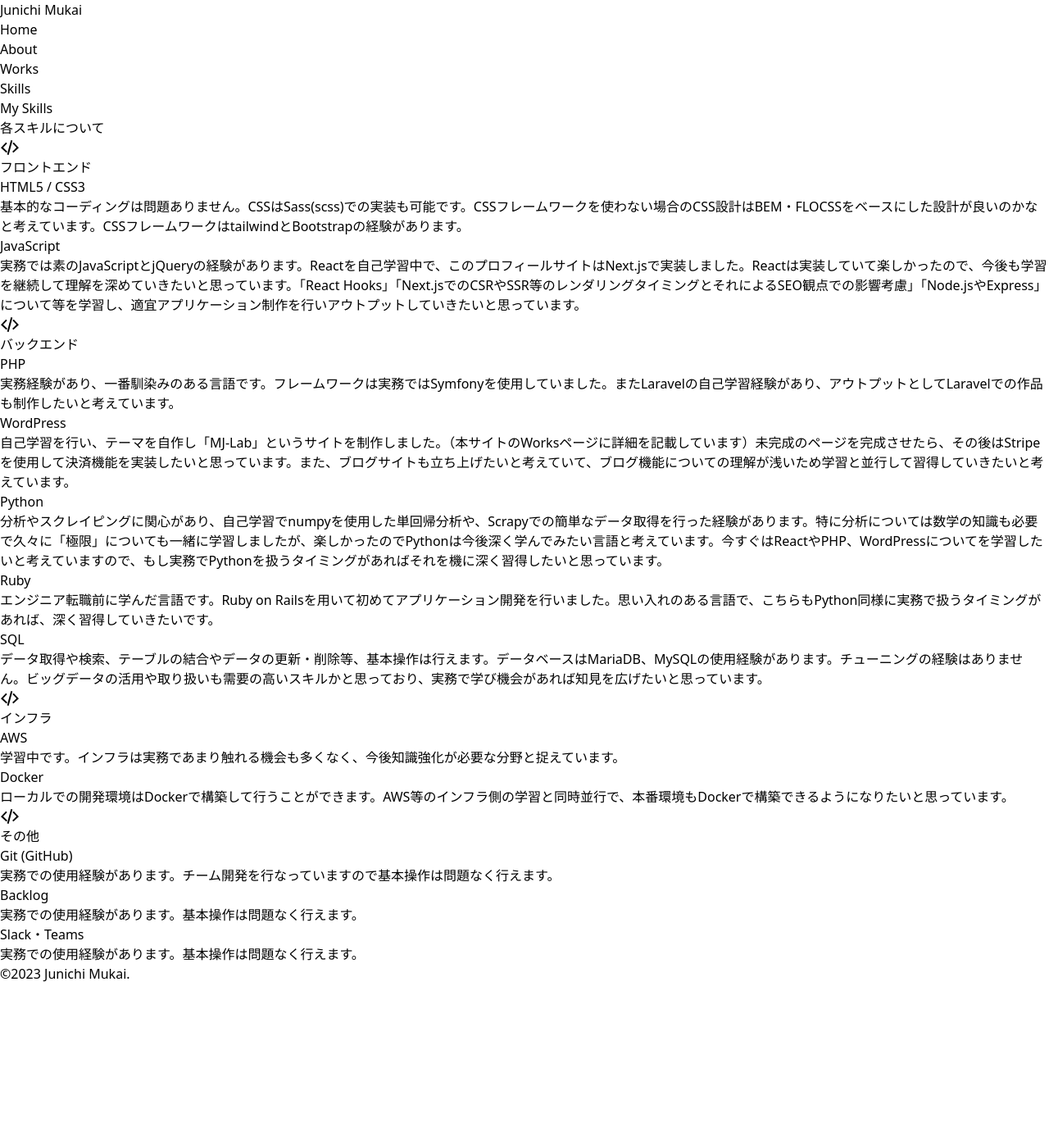
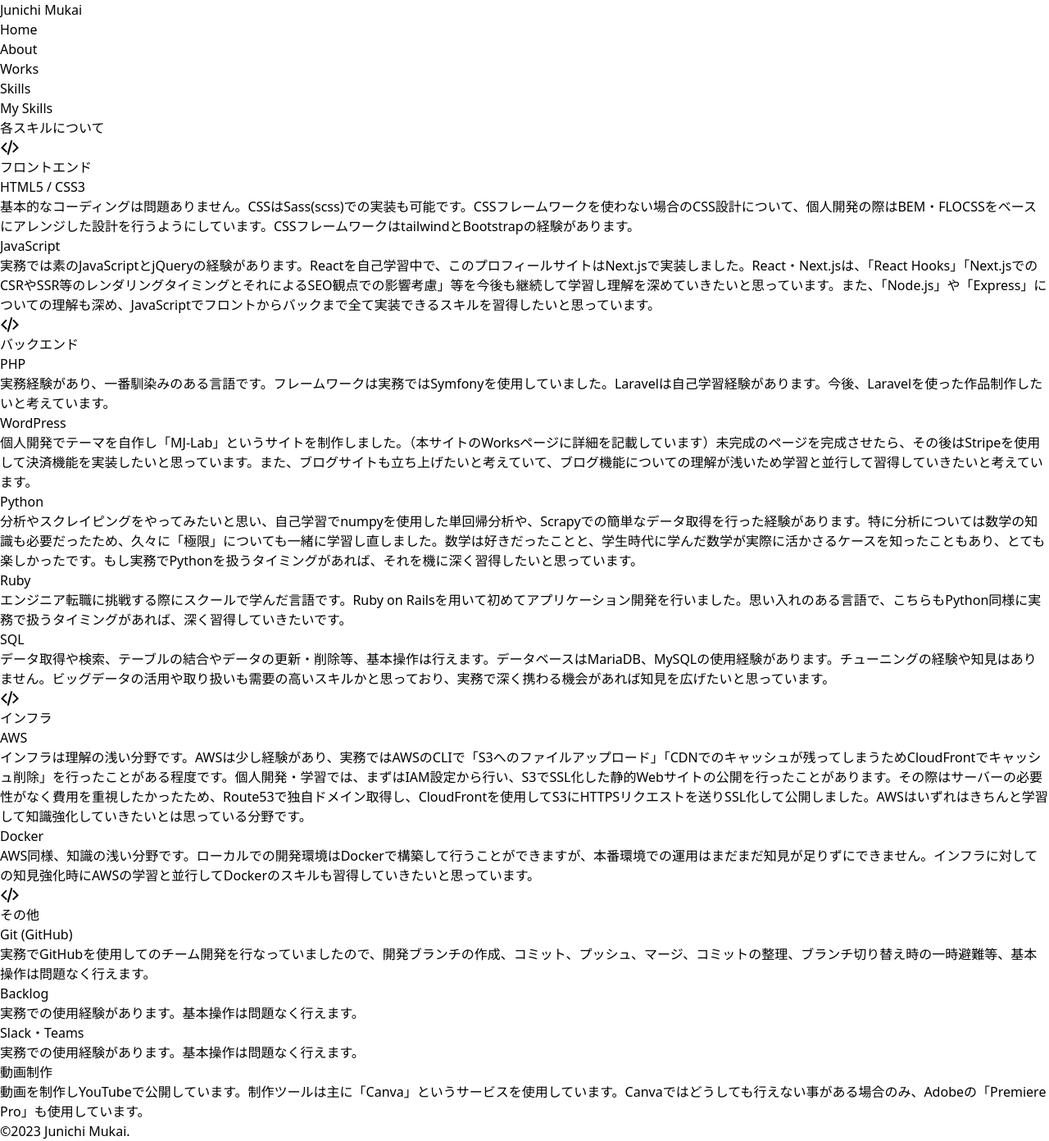
Before and after one commit to mukai-junichi/mukai-junichi, a Next.js app: page /skills in a window 1280 px wide. Shown: the whole page at 82% size. Before the commit the page ends 1200 px from the top, so only its background shows below. Built offline with nearby package versions, Linux system fonts and the light colour scheme.

Commit message:
Skillsページのテキスト作成

```diff
--- a/src/pages/skills.jsx
+++ b/src/pages/skills.jsx
@@ -12,13 +12,13 @@
         key: Math.floor(Math.random() * 1e3),
         language: "HTML5 / CSS3",
         description:
-          "基本的なコーディングは問題ありません。CSSはSass(scss)での実装も可能です。CSSフレームワークを使わない場合のCSS設計はBEM・FLOCSSをベースにした設計が良いのかなと考えています。CSSフレームワークはtailwindとBootstrapの経験があります。",
+          "基本的なコーディングは問題ありません。CSSはSass(scss)での実装も可能です。CSSフレームワークを使わない場合のCSS設計について、個人開発の際はBEM・FLOCSSをベースにアレンジした設計を行うようにしています。CSSフレームワークはtailwindとBootstrapの経験があります。",
       },
       {
         key: Math.floor(Math.random() * 1e3),
         language: "JavaScript",
         description:
-          "実務では素のJavaScriptとjQueryの経験があります。Reactを自己学習中で、このプロフィールサイトはNext.jsで実装しました。Reactは実装していて楽しかったので、今後も学習を継続して理解を深めていきたいと思っています。「React Hooks」「Next.jsでのCSRやSSR等のレンダリングタイミングとそれによるSEO観点での影響考慮」「Node.jsやExpress」について等を学習し、適宜アプリケーション制作を行いアウトプットしていきたいと思っています。",
+          "実務では素のJavaScriptとjQueryの経験があります。Reactを自己学習中で、このプロフィールサイトはNext.jsで実装しました。React・Next.jsは、「React Hooks」「Next.jsでのCSRやSSR等のレンダリングタイミングとそれによるSEO観点での影響考慮」等を今後も継続して学習し理解を深めていきたいと思っています。また、「Node.js」や「Express」についての理解も深め、JavaScriptでフロントからバックまで全て実装できるスキルを習得したいと思っています。",
       },
     ],
   },
@@ -30,32 +30,31 @@
         key: Math.floor(Math.random() * 1e3),
         language: "PHP",
         description:
-          "実務経験があり、一番馴染みのある言語です。フレームワークは実務ではSymfonyを使用していました。またLaravelの自己学習経験があり、アウトプットとしてLaravelでの作品も制作したいと考えています。",
+          "実務経験があり、一番馴染みのある言語です。フレームワークは実務ではSymfonyを使用していました。Laravelは自己学習経験があります。今後、Laravelを使った作品制作したいと考えています。",
       },
       {
         key: Math.floor(Math.random() * 1e3),
         language: "WordPress",
         description:
-          "自己学習を行い、テーマを自作し「MJ-Lab」というサイトを制作しました。（本サイトのWorksページに詳細を記載しています）未完成のページを完成させたら、その後はStripeを使用して決済機能を実装したいと思っています。また、ブログサイトも立ち上げたいと考えていて、ブログ機能についての理解が浅いため学習と並行して習得していきたいと考えています。",
+          "個人開発でテーマを自作し「MJ-Lab」というサイトを制作しました。（本サイトのWorksページに詳細を記載しています）未完成のページを完成させたら、その後はStripeを使用して決済機能を実装したいと思っています。また、ブログサイトも立ち上げたいと考えていて、ブログ機能についての理解が浅いため学習と並行して習得していきたいと考えています。",
       },
       {
         key: Math.floor(Math.random() * 1e3),
         language: "Python",
         description:
-          "分析やスクレイピングに関心があり、自己学習でnumpyを使用した単回帰分析や、Scrapyでの簡単なデータ取得を行った経験があります。特に分析については数学の知識も必要で久々に「極限」についても一緒に学習しましたが、楽しかったのでPythonは今後深く学んでみたい言語と考えています。今すぐはReactやPHP、WordPressについてを学習したいと考えていますので、もし実務でPythonを扱うタイミングがあればそれを機に深く習得したいと思っています。",
+          "分析やスクレイピングをやってみたいと思い、自己学習でnumpyを使用した単回帰分析や、Scrapyでの簡単なデータ取得を行った経験があります。特に分析については数学の知識も必要だったため、久々に「極限」についても一緒に学習し直しました。数学は好きだったことと、学生時代に学んだ数学が実際に活かさるケースを知ったこともあり、とても楽しかったです。もし実務でPythonを扱うタイミングがあれば、それを機に深く習得したいと思っています。",
       },
       {
         key: Math.floor(Math.random() * 1e3),
         language: "Ruby",
         description:
-          "エンジニア転職前に学んだ言語です。Ruby on Railsを用いて初めてアプリケーション開発を行いました。思い入れのある言語で、こちらもPython同様に実務で扱うタイミングがあれば、深く習得していきたいです。",
+          "エンジニア転職に挑戦する際にスクールで学んだ言語です。Ruby on Railsを用いて初めてアプリケーション開発を行いました。思い入れのある言語で、こちらもPython同様に実務で扱うタイミングがあれば、深く習得していきたいです。",
       },
-
       {
         key: Math.floor(Math.random() * 1e3),
         language: "SQL",
         description:
-          "データ取得や検索、テーブルの結合やデータの更新・削除等、基本操作は行えます。データベースはMariaDB、MySQLの使用経験があります。チューニングの経験はありません。ビッグデータの活用や取り扱いも需要の高いスキルかと思っており、実務で学び機会があれば知見を広げたいと思っています。",
+          "データ取得や検索、テーブルの結合やデータの更新・削除等、基本操作は行えます。データベースはMariaDB、MySQLの使用経験があります。チューニングの経験や知見はありません。ビッグデータの活用や取り扱いも需要の高いスキルかと思っており、実務で深く携わる機会があれば知見を広げたいと思っています。",
       },
     ],
   },
@@ -66,12 +65,12 @@
       {
         key: Math.floor(Math.random() * 1e3),
         language: "AWS",
-        description: "学習中です。インフラは実務であまり触れる機会も多くなく、今後知識強化が必要な分野と捉えています。",
+        description: "インフラは理解の浅い分野です。AWSは少し経験があり、実務ではAWSのCLIで「S3へのファイルアップロード」「CDNでのキャッシュが残ってしまうためCloudFrontでキャッシュ削除」を行ったことがある程度です。個人開発・学習では、まずはIAM設定から行い、S3でSSL化した静的Webサイトの公開を行ったことがあります。その際はサーバーの必要性がなく費用を重視したかったため、Route53で独自ドメイン取得し、CloudFrontを使用してS3にHTTPSリクエストを送りSSL化して公開しました。AWSはいずれはきちんと学習して知識強化していきたいとは思っている分野です。",
       },
       {
         key: Math.floor(Math.random() * 1e3),
         language: "Docker",
-        description: "ローカルでの開発環境はDockerで構築して行うことができます。AWS等のインフラ側の学習と同時並行で、本番環境もDockerで構築できるようになりたいと思っています。",
+        description: "AWS同様、知識の浅い分野です。ローカルでの開発環境はDockerで構築して行うことができますが、本番環境での運用はまだまだ知見が足りずにできません。インフラに対しての知見強化時にAWSの学習と並行してDockerのスキルも習得していきたいと思っています。",
       },
     ],
   },
@@ -82,7 +81,7 @@
       {
         key: Math.floor(Math.random() * 1e3),
         language: "Git (GitHub)",
-        description: "実務での使用経験があります。チーム開発を行なっていますので基本操作は問題なく行えます。",
+        description: "実務でGitHubを使用してのチーム開発を行なっていましたので、開発ブランチの作成、コミット、プッシュ、マージ、コミットの整理、ブランチ切り替え時の一時避難等、基本操作は問題なく行えます。",
       },
       {
         key: Math.floor(Math.random() * 1e3),
@@ -93,6 +92,11 @@
         key: Math.floor(Math.random() * 1e3),
         language: "Slack・Teams",
         description: "実務での使用経験があります。基本操作は問題なく行えます。",
+      },
+      {
+        key: Math.floor(Math.random() * 1e3),
+        language: "動画制作",
+        description: "動画を制作しYouTubeで公開しています。制作ツールは主に「Canva」というサービスを使用しています。Canvaではどうしても行えない事がある場合のみ、Adobeの「Premiere Pro」も使用しています。",
       },
     ],
   },
@@ -141,8 +145,8 @@
               </h2>
               {MySkills.map((MySkill) => {
                 return (
-                  <div key={MySkill.key} className="mb-6 w-full">
-                    <div className="my-3 flex flex-row items-center border-b-2 border-teal-600 text-xl text-teal-600">
+                  <div key={MySkill.key} className="mb-12 w-full">
+                    <div className="my-4 flex flex-row items-center border-b-2 border-teal-600 text-xl text-teal-600">
                       {CodeIcon}
                       <h2 className="ml-2">{MySkill.type}</h2>
                     </div>
```
